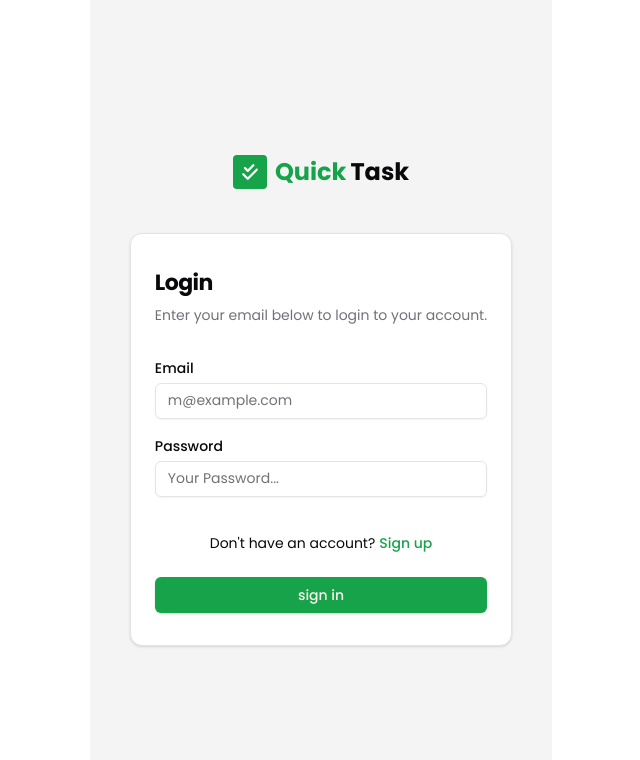
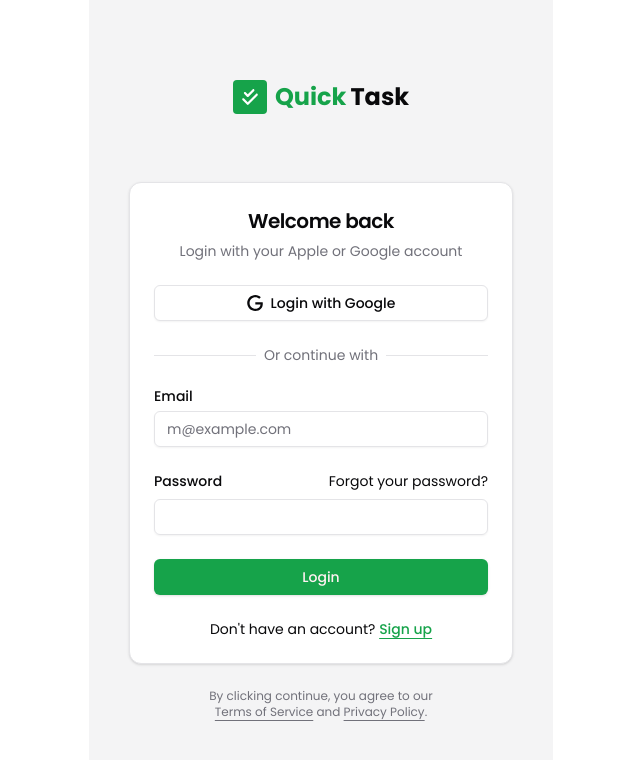
Before and after one commit to amro22397/todo-fullstack, a Next.js app: page / in a window 1280 px wide. Shown: the top 760 px of the page, without its empty margins (319-959 px from the left). Built offline with nearby package versions, Linux system fonts and the light colour scheme.

Commit message:
many things

```diff
--- a/components/EmailInput.tsx
+++ b/components/EmailInput.tsx
@@ -5,7 +5,7 @@
 import { useFormContext } from "react-hook-form";
 
 
-const EmailInput = ({ name, label }: { name: string; label: string }) => {
+const EmailInput = ({ name, label, onChange, value }: { name: string; label: string, onChange: any, value: string }) => {
 
   const { register, formState: { errors }} = useFormContext();
 
@@ -17,7 +17,10 @@
       <Input
         {...register("email")}
         id={name}
+        name="email"
         type="email"
+        value={value}
+        onChange={onChange}
         placeholder="m@example.com"
         required
       />
--- a/components/PasswordInput.tsx
+++ b/components/PasswordInput.tsx
@@ -5,7 +5,7 @@
 import { useFormContext } from "react-hook-form";
 
 
-const PasswordInput = ({ name, label }: { name: string; label: string }) => {
+const PasswordInput = ({ name, label, onChange, value }: { name: string; label: string, onChange: any, value: string }) => {
 
   const {
     register,
@@ -22,6 +22,9 @@
       <Input
         id={name}
         {...register(name)}
+        name="password"
+        value={value}
+        onChange={onChange}
         type="password"
         required
         placeholder={`Your ${label}...`}
--- a/components/login-form.tsx
+++ b/components/login-form.tsx
@@ -1,98 +1,140 @@
-"use client";
+"use client"
 
-import { Button } from "@/components/ui/button";
+import { cn } from "@/lib/utils"
+import { Button } from "@/components/ui/button"
 import {
   Card,
   CardContent,
   CardDescription,
-  CardFooter,
   CardHeader,
   CardTitle,
-} from "@/components/ui/card";
-import { Label } from "@/components/ui/label";
-import Link from "next/link";
-import { AppLogo } from "./AppLogo";
-import EmailInput from "./EmailInput";
-import PasswordInput from "./PasswordInput";
-import { FormProvider, useForm } from "react-hook-form";
-import { zodResolver } from "@hookform/resolvers/zod";
-import { authSchema } from "./validationSchema";
-import { z } from "zod";
-import { useToast } from "@/hooks/use-toast";
-import { useRouter } from "next/navigation";
+} from "@/components/ui/card"
+import { Input } from "@/components/ui/input"
+import { Label } from "@/components/ui/label"
+import { AppLogo } from "./AppLogo"
+import Link from "next/link"
 
-import { useUserStore } from "@/app/stores/useUserStore";
+import { signIn } from "next-auth/react";
 
-// Infer the type from the schema
-type AuthFormData = z.infer<typeof authSchema>;
+import { useState } from "react"
+
 
 export function LoginForm({
   className,
   ...props
 }: React.ComponentPropsWithoutRef<"div">) {
 
-  const methods = useForm<AuthFormData>({ resolver: zodResolver(authSchema) });
-  const { toast } = useToast();
+  const [loading, setLoading] = useState(false);
 
-  const router = useRouter();
-  // const { loginFunction, isLoading } = useUserStore();
+  const [formData, setFormData] = useState<any>({
+    email: "",
+    password: "",
+  });
 
-  const onSubmit = (data: AuthFormData) => {
+  const handleChange = (e: any) => {
+    setFormData({
+      ...formData,
+      [e.target.name]: e.target.value,
+    })
+  }
 
-    console.log("Sign In Data:", data);
-    toast({ title: "Sign in successful", description: "You have signed in."})
-  };
+  const handleSubmit = async (e: any) => {
+    e.preventDefault();
+        setLoading(true);
 
-  const handleErrorToast = () => {
-    const { errors } = methods.formState;
+        await signIn('credentials', {...formData, callbackUrl: '/'});
+        setLoading(false);
+  }
 
-
-    if (errors.email) {
-      toast({
-        title: "Invalid Error",
-        description: errors.email.message?.toString(),
-        variant: "destructive",
-      });
-    }
-
-    if (errors.password) {
-      toast({
-        title: "Validation Error",
-        description: errors.password.message?.toString(),
-        variant: "destructive",
-      })
-    }
-  }
+  console.log(formData)
   return (
-    <div>
-      <AppLogo />
-      <Card className="w-full max-w-sm py-2">
-        <FormProvider {...methods}>
-          <form onSubmit={methods.handleSubmit(onSubmit, handleErrorToast)}>
-            <CardHeader>
-              <CardTitle className="text-[22px] font-bold">Login</CardTitle>
-              <CardDescription>
-                Enter your email below to login to your account.
-              </CardDescription>
-            </CardHeader>
-            <CardContent className="grid gap-5 mt-3">
-              <EmailInput name="email" label="Email" />
-              <PasswordInput name="password" label="Password" />
-              <div className="mt-4 text-sm flex items-center justify-center gap-1">
-                <span>Don&apos;t have an account?</span>
+    <div className={cn("flex flex-col gap-6", className)} {...props}>
+        <AppLogo />
+      <Card>
+        <CardHeader className="text-center">
+          <CardTitle className="text-xl">Welcome back</CardTitle>
+          <CardDescription>
+            Login with your Apple or Google account
+          </CardDescription>
+        </CardHeader>
+        <CardContent>
+          <form onSubmit={handleSubmit}>
+            <div className="grid gap-6">
+              <div className="flex flex-col gap-4">
+                {/* log in with apple is hidden*/}
+                <Button variant="outline" className="w-full hidden">
+                  <svg xmlns="http://www.w3.org/2000/svg" viewBox="0 0 24 24">
+                    <path
+                      d="M12.152 6.896c-.948 0-2.415-1.078-3.96-1.04-2.04.027-3.91 1.183-4.961 3.014-2.117 3.675-.546 9.103 1.519 12.09 1.013 1.454 2.208 3.09 3.792 3.039 1.52-.065 2.09-.987 3.935-.987 1.831 0 2.35.987 3.96.948 1.637-.026 2.676-1.48 3.676-2.948 1.156-1.688 1.636-3.325 1.662-3.415-.039-.013-3.182-1.221-3.22-4.857-.026-3.04 2.48-4.494 2.597-4.559-1.429-2.09-3.623-2.324-4.39-2.376-2-.156-3.675 1.09-4.61 1.09zM15.53 3.83c.843-1.012 1.4-2.427 1.245-3.83-1.207.052-2.662.805-3.532 1.818-.78.896-1.454 2.338-1.273 3.714 1.338.104 2.715-.688 3.559-1.701"
+                      fill="currentColor"
+                    />
+                  </svg>
+                  Login with Apple
+                </Button>
+                <Button variant="outline" className="w-full" type="button"
+                onClick={() => signIn('google', {callbackUrl: '/'})}>
+                  <svg xmlns="http://www.w3.org/2000/svg" viewBox="0 0 24 24">
+                    <path
+                      d="M12.48 10.92v3.28h7.84c-.24 1.84-.853 3.187-1.787 4.133-1.147 1.147-2.933 2.4-6.053 2.4-4.827 0-8.6-3.893-8.6-8.72s3.773-8.72 8.6-8.72c2.6 0 4.507 1.027 5.907 2.347l2.307-2.307C18.747 1.44 16.133 0 12.48 0 5.867 0 .307 5.387.307 12s5.56 12 12.173 12c3.573 0 6.267-1.173 8.373-3.36 2.16-2.16 2.84-5.213 2.84-7.667 0-.76-.053-1.467-.173-2.053H12.48z"
+                      fill="currentColor"
+                    />
+                  </svg>
+                  Login with Google
+                </Button>
+              </div>
+              <div className="relative text-center text-sm after:absolute after:inset-0 after:top-1/2 after:z-0 after:flex after:items-center after:border-t after:border-border">
+                <span className="relative z-10 bg-background px-2 text-muted-foreground">
+                  Or continue with
+                </span>
+              </div>
+              <div className="grid gap-6">
+                <div className="grid gap-2">
+                  <Label htmlFor="email">Email</Label>
+                  <Input
+                    id="email"
+                    type="email"
+                    name="email"
+                    value={formData.email}
+                    onChange={handleChange}
+                    placeholder="m@example.com"
+                    required
+                  />
+                </div>
+                <div className="grid gap-2">
+                  <div className="flex items-center">
+                    <Label htmlFor="password">Password</Label>
+                    <a
+                      href="#"
+                      className="ml-auto text-sm underline-offset-4 hover:underline"
+                    >
+                      Forgot your password?
+                    </a>
+                  </div>
+                  <Input id="password" type="password" required
+                  name="password"
+                  value={formData.password}
+                  onChange={handleChange} />
+                </div>
+                <Button type="submit" className="w-full">
+                  Login
+                </Button>
+              </div>
+              <div className="text-center text-sm">
+                Don&apos;t have an account?{" "}
                 <Label className="text-primary">
-                  <Link href="/sign-up">Sign up</Link>
+                <Link href="/sign-up" className="underline underline-offset-4">
+                  Sign up
+                </Link>
                 </Label>
               </div>
-            </CardContent>
-            <CardFooter>
-              <Button type="submit" className="w-full">
-                sign in
-              </Button>
-            </CardFooter>
+            </div>
           </form>
-        </FormProvider>
+        </CardContent>
       </Card>
+      <div className="text-balance text-center text-xs text-muted-foreground [&_a]:underline [&_a]:underline-offset-4 [&_a]:hover:text-primary  ">
+        By clicking continue, you agree to our <a href="#">Terms of Service</a>{" "}
+        and <a href="#">Privacy Policy</a>.
+      </div>
     </div>
   )
 }
--- a/components/signUp/SignUp.tsx
+++ b/components/signUp/SignUp.tsx
@@ -21,6 +21,15 @@
 import { useToast } from "@/hooks/use-toast";
 import { useRouter } from "next/navigation";
 
+import { signIn } from "next-auth/react";
+
+import { useState } from "react";
+
+import { auth, googleProvider } from "@/firebase";
+import { signInWithPopup } from "firebase/auth";
+
+import axios from "axios";
+
 // import { useUserStore } from "@/app/stores/useUserStore";
 
 
@@ -34,7 +43,7 @@
 
   // const { signUpFunction, isLoading } = useUserStore();
 
-  const onSubmit = async (data: SignUpFormData) => {
+  /* const onSubmit = async (data: SignUpFormData) => {
     const res = await signUpFunction({
       email: data.email,
       password: data.password,
@@ -75,14 +84,85 @@
         });
       }
     });
-  };
+  }; */
+
+
+  const [loading, setLoading] = useState(false);
+  const [confirmPassword, setConfirmPassword] = useState("");
+
+    const [formData, setFormData] = useState<any>({
+      email: "",
+      password: "",
+    });
+
+    const handleChange = (e: any) => {
+      setFormData({
+        ...formData,
+        [e.target.name]: e.target.value,
+      })
+    }
+
+    console.log(formData)
+
+
+    const handleSignUpWithGoogle = async (e:any) => {
+      try {
+        const result = await signInWithPopup(auth, googleProvider);
+      } catch (error) {
+        console.log(error);
+      }
+
+
+    }
+
+
+    const handleSubmit = async (e:any) => {
+      e.preventDefault();
+
+      setLoading(true);
+      if (formData.password !== confirmPassword) {
+        toast({
+          title: "Passwords do not match",
+        })
+        setLoading(false);
+        return;
+      }
+
+      axios.post("/api/register", formData).then(() => {
+        toast({
+          title: "Account created successfully",
+        });
+
+        signIn('credentials', {...formData, callbackUrl: '/'});
+      }).then((callback) => {
+        if (callback?.ok) {
+          toast({
+            title: "Logged in successfully"
+          })
+        }
+
+        if (callback?.error) {
+          toast({
+            title: `There is an error: ${callback?.error}`,
+          })
+        }
+      }).catch((error) => {
+        toast({
+          title: "Something went wrong",
+        })
+        console.log(error);
+      }).finally(() => {
+        setLoading(false);
+      })
+    }
+
 
   return (
     <div>
       <AppLogo />
       <Card className="w-full max-w-sm py-2">
         <FormProvider {...methods}>
-          <form onSubmit={methods.handleSubmit(onSubmit, handleErrorsToast)}>
+          <form onSubmit={handleSubmit}>
             <CardHeader>
               <CardTitle className="text-[22px] font-bold">Sign Up</CardTitle>
               <CardDescription>
@@ -90,9 +170,22 @@
               </CardDescription>
             </CardHeader>
             <CardContent className="grid gap-5 mt-3">
-              <EmailInput name="email" label="Email" />
-              <PasswordInput name="password" label="Password" />
-              <PasswordInput name="confirmPassword" label="Confirm Password" />
+
+              <Button variant="outline" className="w-full" type="button"
+                              onClick={handleSignUpWithGoogle}>
+                                <svg xmlns="http://www.w3.org/2000/svg" viewBox="0 0 24 24">
+                                  <path
+                                    d="M12.48 10.92v3.28h7.84c-.24 1.84-.853 3.187-1.787 4.133-1.147 1.147-2.933 2.4-6.053 2.4-4.827 0-8.6-3.893-8.6-8.72s3.773-8.72 8.6-8.72c2.6 0 4.507 1.027 5.907 2.347l2.307-2.307C18.747 1.44 16.133 0 12.48 0 5.867 0 .307 5.387.307 12s5.56 12 12.173 12c3.573 0 6.267-1.173 8.373-3.36 2.16-2.16 2.84-5.213 2.84-7.667 0-.76-.053-1.467-.173-2.053H12.48z"
+                                    fill="currentColor"
+                                  />
+                                </svg>
+                                Continue with Google
+                              </Button>
+
+              <EmailInput name="email" label="Email" onChange={handleChange} value={formData.email} />
+              <PasswordInput name="password" label="Password" onChange={handleChange} value={formData.password} />
+              <PasswordInput name="confirmPassword" label="Confirm Password" onChange={(e) => setConfirmPassword(e.target.value)}
+              value={confirmPassword} />
 
               <div className="mt-4 text-sm flex items-center justify-center gap-1">
                 <span>Already have an account?</span>
@@ -103,7 +196,7 @@
             </CardContent>
             <CardFooter>
               <Button type="submit" className="w-full">
-                create
+                {loading ? "Loading..." : "Create Account"}
               </Button>
             </CardFooter>
           </form>
--- /dev/null
+++ b/firebase.ts
@@ -0,0 +1,20 @@
+// Import the functions you need from the SDKs you need
+import { initializeApp } from "firebase/app";
+import { getAuth, GoogleAuthProvider } from "firebase/auth"
+// TODO: Add SDKs for Firebase products that you want to use
+// https://firebase.google.com/docs/web/setup#available-libraries
+
+// Your web app's Firebase configuration
+const firebaseConfig = {
+  apiKey: "AIzaSyDeOJNLWaewn_0-yqJpjma2vpp8mcQ-vls",
+  authDomain: "todo-fullstack-cdd30.firebaseapp.com",
+  projectId: "todo-fullstack-cdd30",
+  storageBucket: "todo-fullstack-cdd30.firebasestorage.app",
+  messagingSenderId: "119569830170",
+  appId: "1:119569830170:web:f8369f573733b897a75ca3"
+};
+
+// Initialize Firebase
+const app = initializeApp(firebaseConfig);
+export const auth = getAuth(app);
+export const googleProvider = new GoogleAuthProvider();
--- a/package.json
+++ b/package.json
@@ -14,8 +14,11 @@
     "@radix-ui/react-label": "^2.1.1",
     "@radix-ui/react-slot": "^1.1.1",
     "@radix-ui/react-toast": "^1.2.4",
+    "axios": "^1.7.9",
+    "bcrypt": "^5.1.1",
     "class-variance-authority": "^0.7.1",
     "clsx": "^2.1.1",
+    "firebase": "^11.1.0",
     "lucide-react": "^0.469.0",
     "mongodb": "^6.12.0",
     "mongoose": "^8.9.3",
```
Also changed, not shown: app/api/register/route.ts (added, +15 -0 lines), components/loginFormOriginal.tsx (+25 -1 lines), lib/auth.ts (+21 -10 lines), app/api/google-register/route.ts (added), 2 other files (tests, documents, lock files or other folders).
